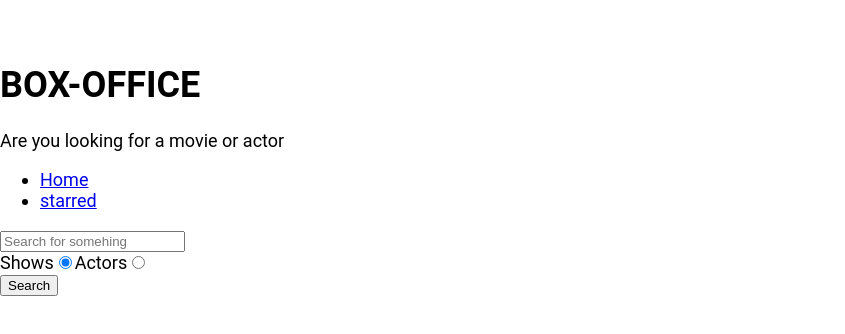
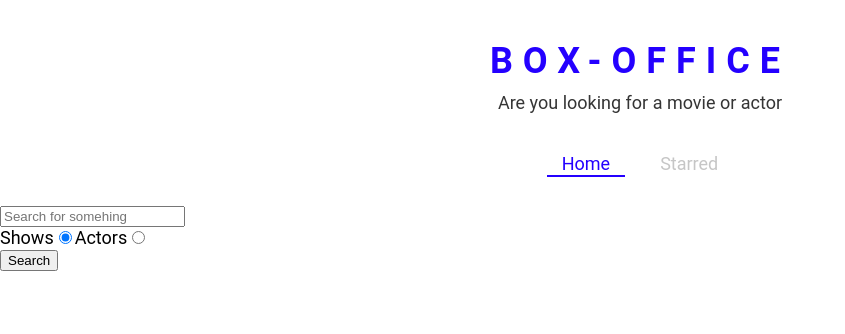
Before and after one commit to gaganverma01/box-office, a React (Create React App) app: page / in a window 1280 px wide. Shown: the top 334 px of the page, without its empty margins (0-845 px from the left). Built offline with nearby package versions, Linux system fonts and the light colour scheme; the HTML template or start-up script is replaced by a standard one.

Commit message:
defining theme for styled components and created few styled components

```diff
--- a/src/App.js
+++ b/src/App.js
@@ -1,12 +1,22 @@
 import React from 'react';
 import { Switch, Route } from 'react-router-dom';
+import { ThemeProvider } from 'styled-components';
 
 import Home from './Pages/Home';
 import Show from './Pages/Show';
 import Starred from './Pages/Starred';
 
+const theme = {
+  mainColors: {
+    blue: '#2400ff',
+    gray: '#c6c6c6',
+    dark: '#353535',
+  },
+};
+
 function App() {
   return (
+    <ThemeProvider theme={theme}>
       <Switch>
         <Route exact path="/">
           <Home />
@@ -22,6 +32,7 @@
           <div>page not found</div>
         </Route>
       </Switch>
+    </ThemeProvider>
   );
 }
 
--- a/src/components/Navs.js
+++ b/src/components/Navs.js
@@ -1,22 +1,32 @@
 import React from 'react';
-import { Link } from 'react-router-dom';
+import { useLocation } from 'react-router';
+import { LinkStyled, NavList } from './Navs.styled';
 
 const LINKS = [
   { to: '/', text: 'Home' },
-  { to: '/starred', text: 'starred' },
+  { to: '/starred', text: 'Starred' },
 ];
 
 const Navs = () => {
+  const location = useLocation();
+
+  console.log('location:', location);
+
   return (
     <div>
-      <ul>
+      <NavList>
         {LINKS.map(item => (
           // eslint-disable-next-line arrow-body-style
           <li key={item.to}>
-            <Link to={item.to}>{item.text}</Link>
+            <LinkStyled
+              to={item.to}
+              className={item.to === location.pathname ? 'active' : ''}
+            >
+              {item.text}
+            </LinkStyled>
           </li>
         ))}
-      </ul>
+      </NavList>
     </div>
   );
 };
--- /dev/null
+++ b/src/components/Navs.styled.js
@@ -0,0 +1,41 @@
+import styled from 'styled-components';
+import { Link } from 'react-router-dom';
+
+export const NavList = styled.ul`
+  display: flex;
+  justify-content: center;
+  list-style: none;
+  margin: 0 0 30px;
+  padding: 0;
+`;
+
+export const LinkStyled = styled(Link)`
+  margin: 0 10px;
+  padding: 3px 15px;
+  position: relative;
+  text-decoration: none;
+  color: ${({ theme }) => theme.mainColors.gray};
+  &.active {
+    color: ${({ theme }) => theme.mainColors.blue};
+    &:after {
+      content: '';
+      position: absolute;
+      display: block;
+      height: 2px;
+      left: 0%;
+      bottom: 0;
+      background-color: ${({ theme }) => theme.mainColors.blue};
+      animation: slide-in 0.3s ease-in forwards;
+      @keyframes slide-in {
+        from {
+          left: 50%;
+          width: 0;
+        }
+        to {
+          left: 0%;
+          width: 100%;
+        }
+      }
+    }
+  }
+`;
--- a/src/components/Title.js
+++ b/src/components/Title.js
@@ -1,11 +1,12 @@
 import React from 'react';
+import { TitleWrapper } from './Titled.styled';
 
 const Title = ({ title, subtitle }) => {
   return (
-    <div>
+    <TitleWrapper>
       <h1>{title}</h1>
       <p>{subtitle}</p>
-    </div>
+    </TitleWrapper>
   );
 };
 
--- /dev/null
+++ b/src/components/Titled.styled.js
@@ -0,0 +1,18 @@
+import styled from 'styled-components';
+
+export const TitleWrapper = styled.div`
+  text-align: center;
+  margin: 0 0 40px;
+
+  h1 {
+    color: ${({ theme }) => theme.mainColors.blue};
+    letter-spacing: 10px;
+    text-transform: uppercase;
+    margin: 0 0 10px;
+  }
+
+  p {
+    color: ${({ theme }) => theme.mainColors.dark};
+    margin: 0;
+  }
+`;
```
Lines whose indentation alone changed are shown as unchanged.
